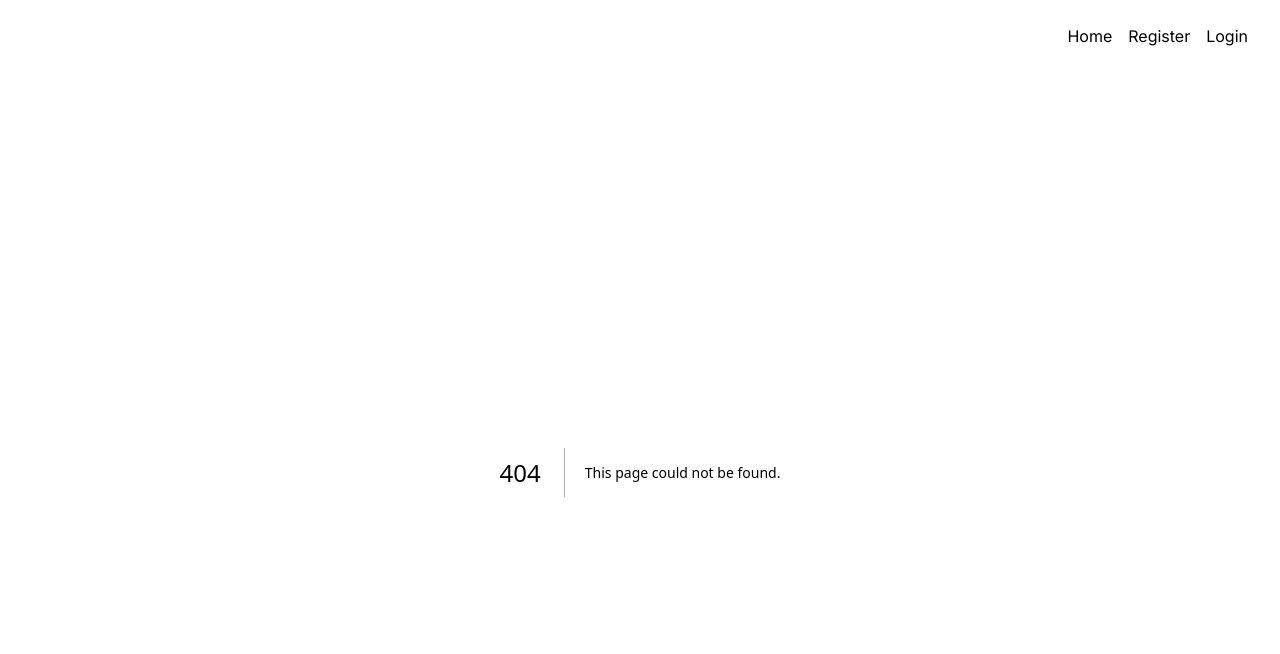
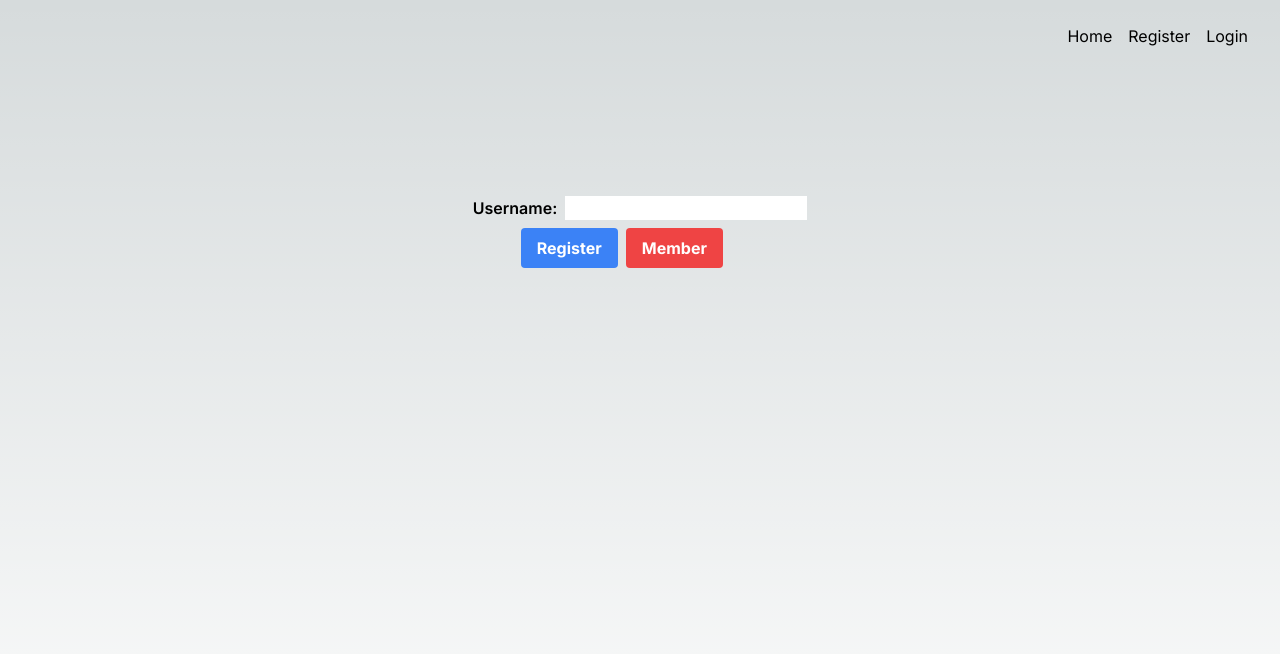
Before and after one commit to kevin-06-huang/passkey-auth-nextjs-koa, a Next.js app: page /register in a window 1280 px wide. Before the commit this address had no page. Shown: the top 654 px of the page. Built offline with nearby package versions, Linux system fonts and the light colour scheme.

Commit message:
Add register frontend

```diff
--- /dev/null
+++ b/app/register/page.tsx
@@ -0,0 +1,53 @@
+"use client";
+import Link from "next/link";
+import { useRouter } from "next/navigation";
+import { useRef } from "react";
+import { startRegistration } from '@simplewebauthn/browser';
+
+export default function Register() {
+  const router = useRouter();
+  const username = useRef<HTMLInputElement>(null);
+  const handleSubmit = (event: React.FormEvent) => {
+    event.preventDefault();
+    fetch("http://localhost:4000/register/generate", {
+      method: "POST",
+      headers: {
+        "Content-Type": "application/json",
+      },
+      body: JSON.stringify({
+        username: username.current!.value,
+      }),
+    });
+    //router.push("/login");
+  };
+  return (
+    <section className="bg-ct-blue-600 min-h-screen">
+      <div className="max-w-4xl mx-auto bg-ct-dark-100 rounded-md h-[20rem] flex justify-center items-center">
+        <form className="font-semibold" onSubmit={handleSubmit}>
+          <div>
+            <label htmlFor="username">Username:</label>
+            <input
+              type="text"
+              className="ml-2 text-black pl-2"
+              ref={username}
+            />
+          </div>
+          <div className="flex items-center mt-2 ml-12">
+            <button
+              type="submit"
+              className="bg-blue-500 hover:bg-blue-700 text-white font-bold py-2 px-4 rounded"
+            >
+              Register
+            </button>
+            <Link
+              href="/login"
+              className="ml-2 bg-red-500 hover:bg-red-700 text-white font-bold py-2 px-4 rounded"
+            >
+              Member
+            </Link>
+          </div>
+        </form>
+      </div>
+    </section>
+  );
+}
```
Also changed, not shown: types.ts (added, +17 -0 lines).
